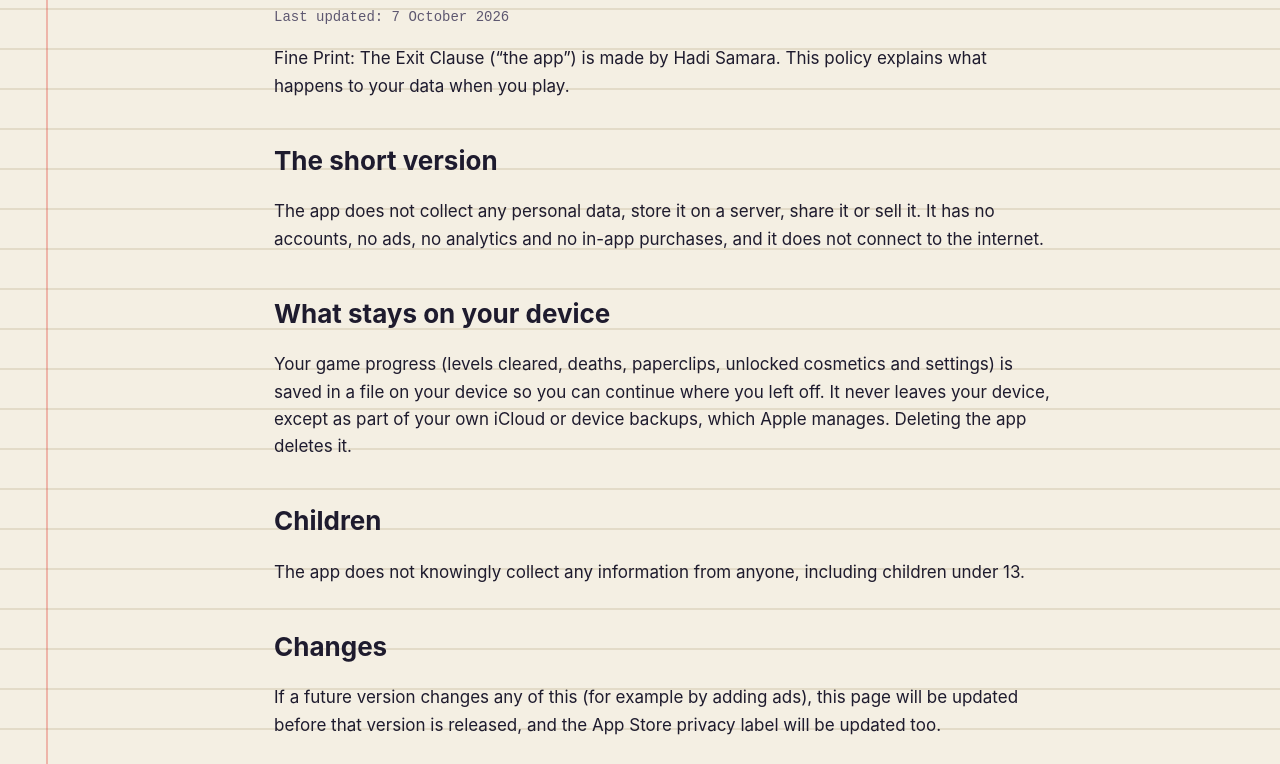
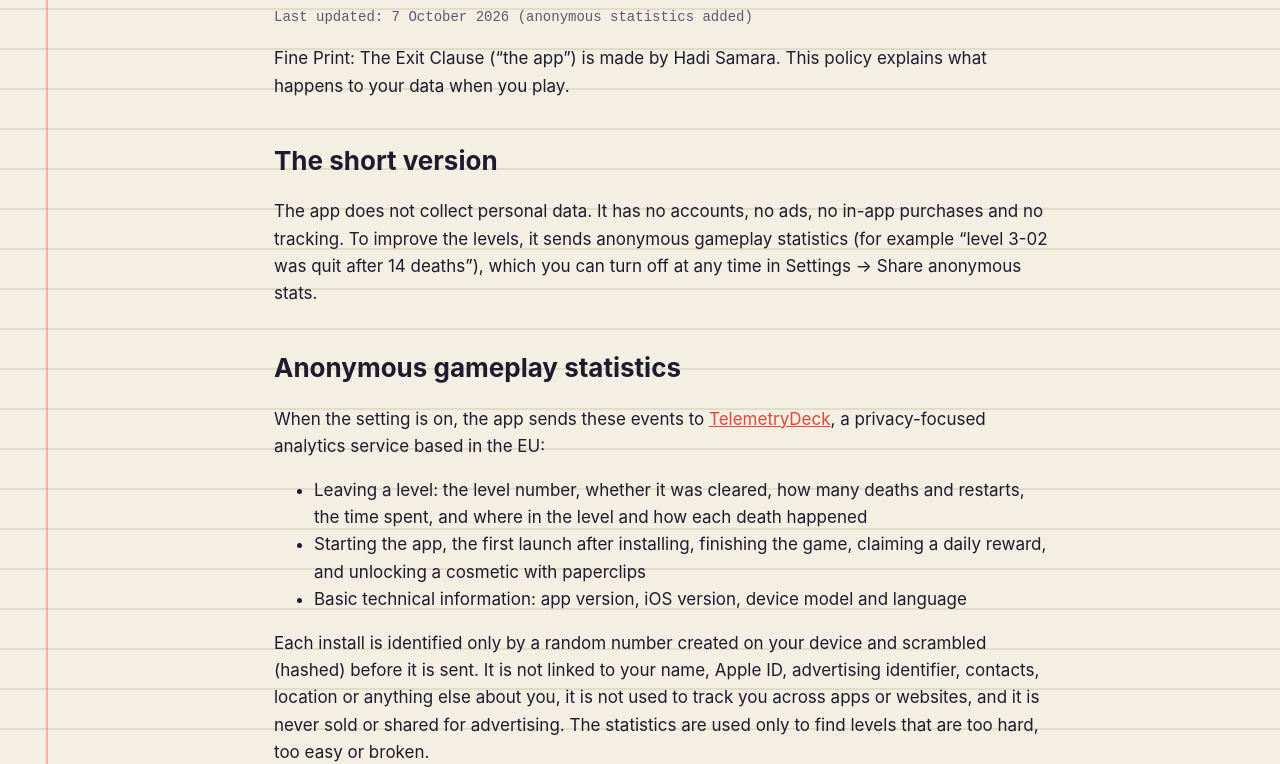
Before and after one commit to Hadisam23/fineprint, a plain HTML site: page privacy.html in a window 1280 px wide. Shown: the part 190-954 px from the top of the page. Drawn offline with Linux system fonts and the light colour scheme.

Commit message:
Privacy policy: anonymous gameplay statistics (TelemetryDeck)
Co-Authored-By: Claude Opus 5.5 <noreply@anthropic.com>

```diff
--- a/privacy.html
+++ b/privacy.html
@@ -17,18 +17,28 @@
   </nav>
 
   <h1>Privacy Policy</h1>
-  <p class="fine">Last updated: 7 October 2026</p>
+  <p class="fine">Last updated: 7 October 2026 (anonymous statistics added)</p>
 
   <p>Fine Print: The Exit Clause (“the app”) is made by Hadi Samara. This policy explains what happens to your data when you play.</p>
 
   <h2>The short version</h2>
-  <p>The app does not collect any personal data, store it on a server, share it or sell it. It has no accounts, no ads, no analytics and no in-app purchases, and it does not connect to the internet.</p>
+  <p>The app does not collect personal data. It has no accounts, no ads, no in-app purchases and no tracking. To improve the levels, it sends anonymous gameplay statistics (for example “level 3-02 was quit after 14 deaths”), which you can turn off at any time in Settings → Share anonymous stats.</p>
+
+  <h2>Anonymous gameplay statistics</h2>
+  <p>When the setting is on, the app sends these events to <a href="https://telemetrydeck.com/privacy/">TelemetryDeck</a>, a privacy-focused analytics service based in the EU:</p>
+  <ul>
+    <li>Leaving a level: the level number, whether it was cleared, how many deaths and restarts, the time spent, and where in the level and how each death happened</li>
+    <li>Starting the app, the first launch after installing, finishing the game, claiming a daily reward, and unlocking a cosmetic with paperclips</li>
+    <li>Basic technical information: app version, iOS version, device model and language</li>
+  </ul>
+  <p>Each install is identified only by a random number created on your device and scrambled (hashed) before it is sent. It is not linked to your name, Apple ID, advertising identifier, contacts, location or anything else about you, it is not used to track you across apps or websites, and it is never sold or shared for advertising. The statistics are used only to find levels that are too hard, too easy or broken.</p>
+  <p>Turning the setting off stops all sending immediately and deletes any statistics that were waiting to be sent.</p>
 
   <h2>What stays on your device</h2>
-  <p>Your game progress (levels cleared, deaths, paperclips, unlocked cosmetics and settings) is saved in a file on your device so you can continue where you left off. It never leaves your device, except as part of your own iCloud or device backups, which Apple manages. Deleting the app deletes it.</p>
+  <p>Your game progress (levels cleared, deaths, paperclips, unlocked cosmetics and settings) is saved in a file on your device so you can continue where you left off. Apart from the anonymous statistics above, it never leaves your device, except as part of your own iCloud or device backups, which Apple manages. Deleting the app deletes it.</p>
 
   <h2>Children</h2>
-  <p>The app does not knowingly collect any information from anyone, including children under 13.</p>
+  <p>The app does not knowingly collect personal information from anyone, including children under 13. The anonymous statistics described above contain no personal information.</p>
 
   <h2>Changes</h2>
   <p>If a future version changes any of this (for example by adding ads), this page will be updated before that version is released, and the App Store privacy label will be updated too.</p>
```
Also changed, not shown: index.html (+1 -1 lines), support.html (+3 -0 lines).
